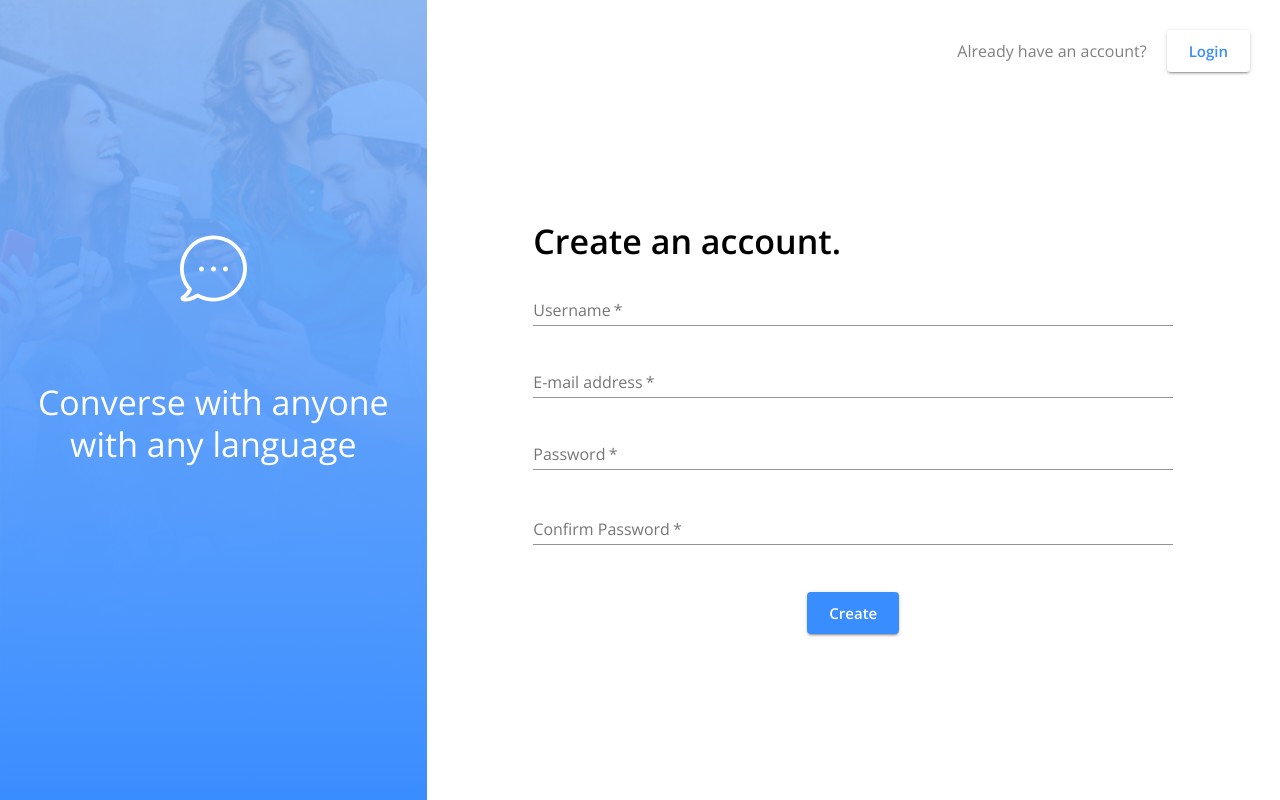
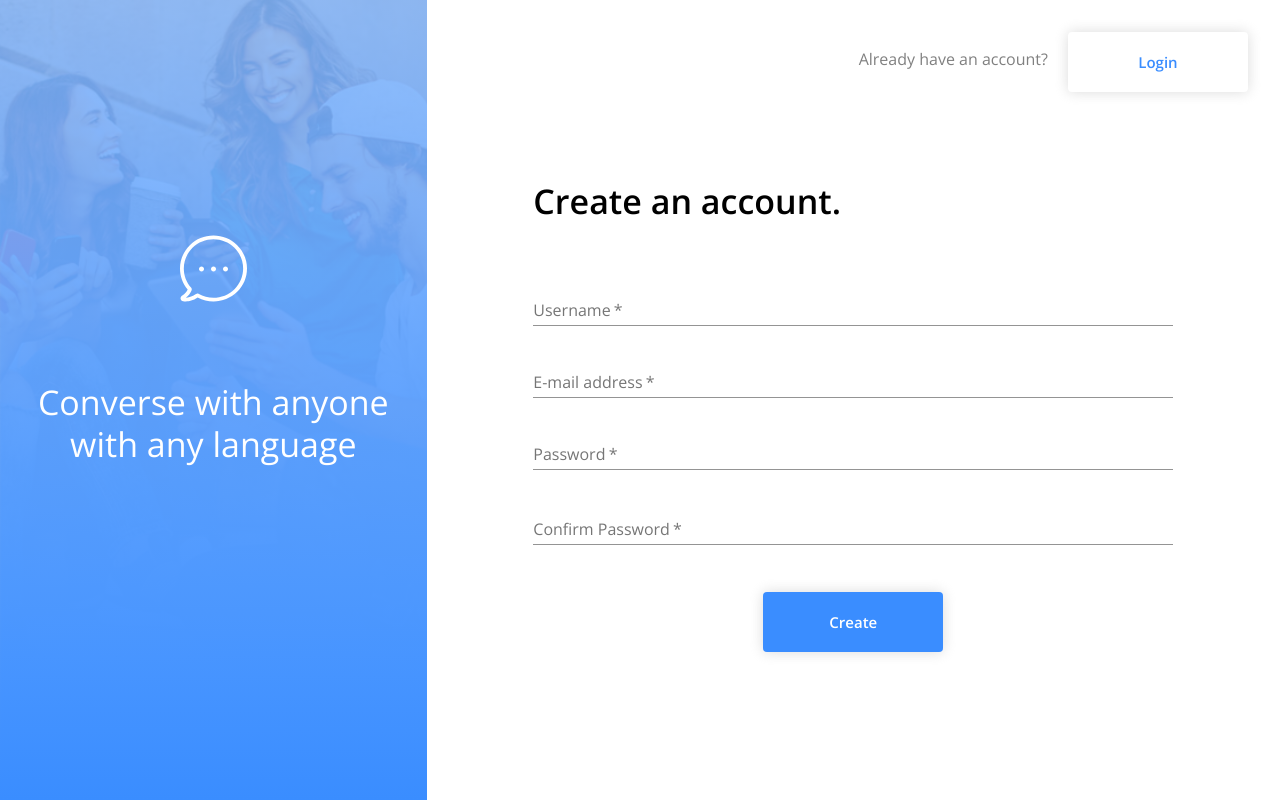
Before and after one commit to Maia-Sason/LiveChatApp, a React (Create React App) app in the folder client/: page / in a window 1280 px wide. Built offline with nearby package versions, Linux system fonts and the light colour scheme; no server answers.

Commit message:
Modularized sign up and login forms

```diff
--- a/client/src/Layout.js
+++ b/client/src/Layout.js
@@ -1,7 +1,8 @@
 import React from "react";
 import { Redirect, useHistory } from "react-router-dom";
 import { connect } from "react-redux";
-import { Grid, Box, makeStyles } from "@material-ui/core";
+import { Grid, Box, makeStyles, Typography } from "@material-ui/core";
+import { TopButton } from "./components/form";
 
 import HeroImage from "./components/HeroImage/HeroImage";
 
@@ -9,17 +10,63 @@ const useStyles = makeStyles((theme) => ({
   root: {
     height: "100vh",
   },
+  rootform: {
+    height: "100%",
+  },
+  header: {
+    fontWeight: "bold",
+    paddingBottom: "40px",
+  },
+  inset: {
+    padding: "2em",
+    height: "calc(100% - 4em)",
+  },
+  formWidth: {
+    width: "50vw",
+  },
 }));
 
-const Layout = ({ children }) => {
+const Layout = ({
+  children,
+  headerPrompt,
+  buttonText,
+  handleClick,
+  greeting,
+}) => {
   const classes = useStyles();
   return (
     <Grid container className={classes.root}>
-      <Grid item sx={0} sm={4}>
+      <Grid item md={4} sm={12}>
         <HeroImage />
       </Grid>
-      <Grid item xs={12} sm={8}>
-        {children}
+      <Grid item md={8} sm={12} className={classes.rootform}>
+        <Box className={classes.inset}>
+          <Grid
+            container
+            direction="row"
+            JustifyContent="space-around"
+            className={classes.rootform}
+          >
+            <Grid container item xs={12} justifyContent="flex-end">
+              <TopButton
+                prompt={headerPrompt}
+                button={buttonText}
+                location={handleClick}
+              />
+            </Grid>
+
+            <Grid container item justifyContent="center" xs={12}>
+              <Grid item>
+                <Box className={classes.formWidth}>
+                  <Typography variant="h4" className={classes.header}>
+                    {greeting}
+                  </Typography>
+                  {children}
+                </Box>
+              </Grid>
+            </Grid>
+          </Grid>
+        </Box>
       </Grid>
     </Grid>
   );
--- a/client/src/Login.js
+++ b/client/src/Login.js
@@ -1,54 +1,15 @@
 import React from "react";
 import { Redirect, useHistory } from "react-router-dom";
 import { connect } from "react-redux";
-import {
-  Grid,
-  Box,
-  Typography,
-  Button,
-  FormControl,
-  TextField,
-  makeStyles,
-} from "@material-ui/core";
+import { Grid, FormControl, TextField, makeStyles } from "@material-ui/core";
 
 import { login } from "./store/utils/thunkCreators";
 import Layout from "./Layout";
+import { FormButton } from "./components/form";
 
 const useStyles = makeStyles((theme) => ({
-  root: {
-    height: "100vh",
-  },
-  header: {
-    fontWeight: "bold",
-  },
-  registerContainer: {
-    padding: "10px",
-    paddingTop: "30px",
-    justifyContent: "flex-end",
-    whiteSpace: "no-wrap",
-    display: "flex",
-  },
-  spacing: {
-    paddingLeft: "20px",
-    paddingRight: "20px",
-  },
-  textTop: {
-    paddingTop: "9px",
-    color: "grey",
-  },
-  button: {
-    color: "#3A8DFF",
-    background: "white",
-  },
-  formWidth: {
-    width: "50vw",
-  },
   form: {
     width: "100%",
-  },
-  login: {
-    backgroundColor: "#3A8DFF",
-    color: "white",
   },
   loginContainer: {
     padding: "20px",
@@ -73,48 +34,15 @@ const Login = (props) => {
   }
 
   return (
-    <Layout>
-      <Grid
-        className={classes.root}
-        container
-        direction="row"
-        JustifyContent="space-around"
+    <Layout
+      greeting={"Welcome back!"}
+      headerPrompt={"Don't have an account?"}
+      buttonText={"Create account"}
+      handleClick={() => history.push("/register")}
     >
-        <Grid item container xs={12} justifyContent="flex-end">
-          <Grid item xs={12} sm={7}>
-            <Box className={classes.registerContainer}>
-              <Typography className={classes.textTop}>
-                Don't have an account?
-              </Typography>
-              <Box className={classes.spacing}>
-                <Button
-                  elevation={10}
-                  size={"large"}
-                  className={classes.button}
-                  variant="contained"
-                  onClick={() => history.push("/register")}
-                >
-                  Register
-                </Button>
-              </Box>
-            </Box>
-          </Grid>
-        </Grid>
-
-        <Grid container item justifyContent="center" xs={12}>
-          <Grid item>
-            <Box className={classes.formWidth}>
       <form onSubmit={handleLogin}>
         <Grid>
-                  <Typography variant="h4" className={classes.header}>
-                    Welcome back!
-                  </Typography>
-                  <Grid>
-                    <FormControl
-                      margin="normal"
-                      required
-                      className={classes.form}
-                    >
+          <FormControl margin="normal" required className={classes.form}>
             <TextField
               aria-label="username"
               label="Username"
@@ -123,11 +51,7 @@ const Login = (props) => {
             />
           </FormControl>
         </Grid>
-                  <FormControl
-                    margin="normal"
-                    required
-                    className={classes.form}
-                  >
+        <FormControl margin="normal" required className={classes.form}>
           <TextField
             label="password"
             aria-label="password"
@@ -135,33 +59,22 @@ const Login = (props) => {
             name="password"
           />
         </FormControl>
-                  <FormControl
-                    margin="normal"
-                    required
-                    className={classes.form}
-                  >
+        <FormControl margin="normal" required className={classes.form}>
           <Grid
             item
             container
             justifyContent="center"
             className={classes.loginContainer}
           >
-                      <Button
-                        type="submit"
-                        variant="contained"
-                        size="large"
-                        className={classes.login}
-                      >
-                        Login
-                      </Button>
+            <FormButton
+              type={"submit"}
+              clr={"white"}
+              bgc={"#3A8DFF"}
+              button={"Login"}
+            />
           </Grid>
         </FormControl>
-                </Grid>
       </form>
-            </Box>
-          </Grid>
-        </Grid>
-      </Grid>
     </Layout>
   );
 };
--- a/client/src/Signup.js
+++ b/client/src/Signup.js
@@ -3,9 +3,6 @@ import { Redirect, useHistory } from "react-router-dom";
 import { connect } from "react-redux";
 import {
   Grid,
-  Box,
-  Typography,
-  Button,
   FormControl,
   TextField,
   FormHelperText,
@@ -13,43 +10,13 @@ import {
 } from "@material-ui/core";
 import Layout from "./Layout";
 
+import { FormButton } from "./components/form";
+
 import { register } from "./store/utils/thunkCreators";
 
 const useStyles = makeStyles((theme) => ({
-  root: {
-    height: "100vh",
-  },
-  header: {
-    fontWeight: "bold",
-  },
-  registerContainer: {
-    padding: "10px",
-    paddingTop: "30px",
-    justifyContent: "flex-end",
-    whiteSpace: "no-wrap",
-    display: "flex",
-  },
-  spacing: {
-    paddingLeft: "20px",
-    paddingRight: "20px",
-  },
-  textTop: {
-    paddingTop: "9px",
-    color: "grey",
-  },
-  button: {
-    color: "#3A8DFF",
-    background: "white",
-  },
-  formWidth: {
-    width: "50vw",
-  },
   form: {
     width: "100%",
-  },
-  login: {
-    backgroundColor: "#3A8DFF",
-    color: "white",
   },
   loginContainer: {
     padding: "20px",
@@ -83,41 +50,14 @@ const Login = (props) => {
   }
 
   return (
-    <Layout>
-      <Grid
-        className={classes.root}
-        container
-        direction="row"
-        JustifyContent="space-around"
+    <Layout
+      greeting={"Create an account."}
+      headerPrompt={"Already have an account?"}
+      buttonText={"Login"}
+      handleClick={() => history.push("/login")}
     >
-        <Grid item container xs={12} justifyContent="flex-end">
-          <Grid item xs={12} sm={7}>
-            <Box className={classes.registerContainer}>
-              <Typography className={classes.textTop}>
-                Already have an account?
-              </Typography>
-              <Box className={classes.spacing}>
-                <Button
-                  className={classes.button}
-                  size={"large"}
-                  variant="contained"
-                  onClick={() => history.push("/login")}
-                >
-                  Login
-                </Button>
-              </Box>
-            </Box>
-          </Grid>
-        </Grid>
-
-        <Grid container item justifyContent="center" xs={12}>
-          <Grid item>
-            <Box className={classes.formWidth}>
       <form onSubmit={handleRegister}>
         <Grid>
-                  <Typography variant="h4" className={classes.header}>
-                    Create an account.
-                  </Typography>
           <Grid>
             <FormControl margin="normal" className={classes.form}>
               <TextField
@@ -178,33 +118,23 @@ const Login = (props) => {
               </FormHelperText>
             </FormControl>
           </Grid>
-                  <FormControl
-                    margin="normal"
-                    required
-                    className={classes.form}
-                  >
+          <FormControl margin="normal" required className={classes.form}>
             <Grid
               item
               container
               justifyContent="center"
               className={classes.loginContainer}
             >
-                      <Button
-                        type="submit"
-                        variant="contained"
-                        size="large"
-                        className={classes.login}
-                      >
-                        Create
-                      </Button>
+              <FormButton
+                type={"submit"}
+                clr={"white"}
+                bgc={"#3A8DFF"}
+                button={"Create"}
+              />
             </Grid>
           </FormControl>
         </Grid>
       </form>
-            </Box>
-          </Grid>
-        </Grid>
-      </Grid>
     </Layout>
   );
 };
--- /dev/null
+++ b/client/src/components/form/FormButton.js
@@ -0,0 +1,29 @@
+import { Button, withStyles } from "@material-ui/core";
+
+const FormButton = ({ button, handleClick, clr, bgc, type }) => {
+  const FButton = withStyles((theme) => ({
+    root: {
+      backgroundColor: bgc,
+      color: clr,
+      // padding: "15px 30px",
+      width: "12em",
+      height: "4em",
+      whiteSpace: "nowrap",
+      fontWeight: "bold",
+      boxShadow: "0px 0px 13px 0px rgba(200,200,200,0.65)",
+    },
+  }))(Button);
+
+  return (
+    <FButton
+      size={"large"}
+      variant="contained"
+      onClick={handleClick}
+      type={type}
+    >
+      {button}
+    </FButton>
+  );
+};
+
+export default FormButton;
--- /dev/null
+++ b/client/src/components/form/TopButton.js
@@ -0,0 +1,50 @@
+import React from "react";
+import {
+  Grid,
+  Box,
+  Typography,
+  Button,
+  FormControl,
+  TextField,
+  makeStyles,
+  withStyles,
+} from "@material-ui/core";
+
+import { FormButton } from "./";
+
+const useStyles = makeStyles((theme) => ({
+  container: {
+    position: "relative",
+    display: "flex",
+    justifyContent: "space-between",
+    whiteSpace: "nowrap",
+  },
+  spacing: { paddingLeft: "20px" },
+  text: {
+    paddingTop: "15px",
+    color: "grey",
+    whiteSpace: "nowrap",
+  },
+}));
+
+const TopButton = ({ prompt, button, location, type }) => {
+  const classes = useStyles();
+
+  return (
+    <Box className={classes.container}>
+      <Typography className={classes.text}>{prompt}</Typography>
+
+      <Box className={classes.spacing}>
+        <FormButton
+          type={type}
+          handleClick={location}
+          button={button}
+          clr={"#3A8DFF"}
+          bgc={"white"}
+        />
+      </Box>
+    </Box>
+  );
+};
+
+export default TopButton;
--- /dev/null
+++ b/client/src/components/form/index.js
@@ -0,0 +1,3 @@
+// Export default bla bla
+export { default as TopButton } from "./TopButton";
+export { default as FormButton } from "./FormButton";
```
Lines whose indentation alone changed are shown as unchanged.
